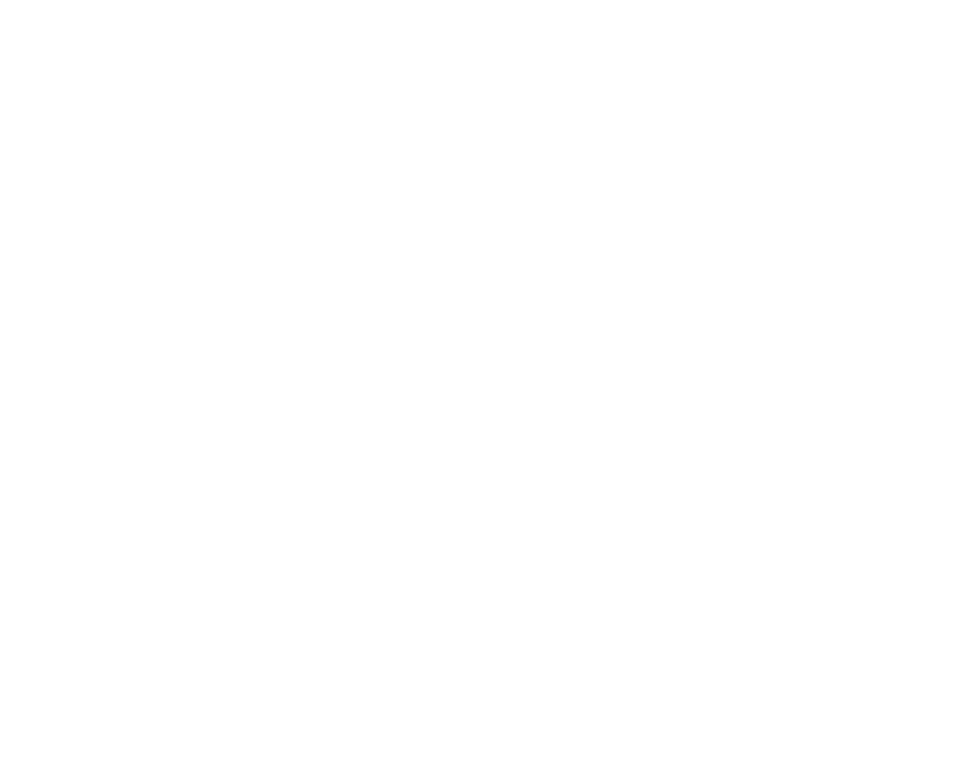
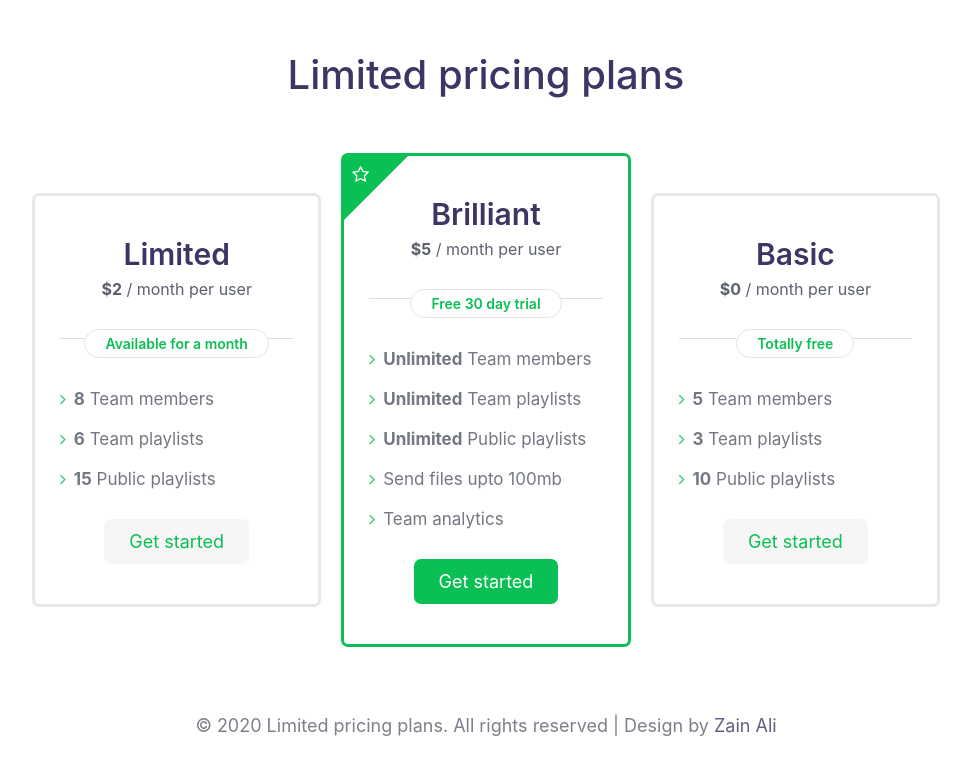
Before and after one commit to mumtaz-zain-brainx/priceing-plan-demo, a plain HTML site: page index.html in a window 1280 px wide. Shown: the whole page, without its empty margins (154-1125 px from the left). Drawn offline with Linux system fonts and the light colour scheme.

Commit message:
Task Completed

```diff
--- a/index.html
+++ b/index.html
@@ -4,9 +4,119 @@
     <meta charset="UTF-8">
     <meta http-equiv="X-UA-Compatible" content="IE=edge">
     <meta name="viewport" content="width=device-width, initial-scale=1.0">
+
+    <!-- Font Awesome icons link -->
+    <link rel="stylesheet" href="https://cdnjs.cloudflare.com/ajax/libs/font-awesome/4.7.0/css/font-awesome.min.css">
+
+    <!-- Css style file link -->
+    <link rel="stylesheet" href="styles.css">
+
     <title>Demo Task</title>
 </head>
 <body>
+    <section>
+        <!-- Heading -->
+        <h1>Limited pricing plans</h1>
 
+        <!-- Cards -->
+        <div class="wrapper">
+            <!-- Limited card start -->
+            <div class="card">
+                <div class="name">Limited</div>
+                <div class="price"><strong>$2</strong> / month per user</div>
+                <div class="trial">Available for a month</div>
+                <hr>
+                <ul>
+                    <li>
+                        <i class="fa fa-angle-right" aria-hidden="true"></i>
+                        <strong>8</strong>
+                        Team members
+                    </li>
+                    <li>
+                        <i class="fa fa-angle-right" aria-hidden="true"></i>
+                        <strong>6</strong>
+                        Team playlists
+                    </li>
+                    <li>
+                        <i class="fa fa-angle-right" aria-hidden="true"></i>
+                        <strong>15</strong>
+                        Public playlists
+                    </li>
+                </ul>
+                <button class="btn">Get started </button>
+            </div>
+            <!-- Limited card end -->
+
+            <!-- Brilliant card start -->
+            <div class="card mainCard">
+                <div class="badge"><i class="fa fa-star-o" aria-hidden="true" ></i></div>
+                <div class="name">Brilliant</div>
+                <div class="price"><strong>$5</strong> / month per user</div>
+                <div class="trial">Free 30 day trial</div>
+                <hr>
+                <ul>
+                    <li>
+                        <i class="fa fa-angle-right" aria-hidden="true"></i>
+                        <strong>Unlimited</strong>
+                        Team members
+                    </li>
+                    <li>
+                        <i class="fa fa-angle-right" aria-hidden="true"></i>
+                        <strong>Unlimited</strong>
+                        Team playlists
+                    </li>
+                    <li>
+                        <i class="fa fa-angle-right" aria-hidden="true"></i>
+                        <strong>Unlimited</strong>
+                        Public playlists
+                    </li>
+                    <li>
+                        <i class="fa fa-angle-right" aria-hidden="true"></i>
+                        Send files upto 100mb
+                    </li>
+                    <li>
+                        <i class="fa fa-angle-right" aria-hidden="true"></i>
+                        Team analytics
+                    </li>
+                </ul>
+                <button class="btn mainBtn">Get started </button>
+            </div>
+            <!-- Brilliant card end -->
+
+            <!-- Basic card start -->
+            <div class="card">
+                <div class="name">Basic</div>
+                <div class="price"><strong>$0</strong> / month per user</div>
+                <div class="trial">Totally free</div>
+                <hr>
+                <ul>
+                    <li>
+                        <i class="fa fa-angle-right" aria-hidden="true"></i>
+                        <strong>5</strong>
+                        Team members
+                    </li>
+                    <li>
+                        <i class="fa fa-angle-right" aria-hidden="true"></i>
+                        <strong>3</strong>
+                        Team playlists
+                    </li>
+                    <li>
+                        <i class="fa fa-angle-right" aria-hidden="true"></i>
+                        <strong>10</strong>
+                        Public playlists
+                    </li>
+                </ul>
+                <button class="btn">Get started </button>
+            </div>
+            <!-- Basic card end -->
+        </div>
+        <!-- Cards end -->
+
+        <!-- Footer -->
+        <footer class="copy-right text-center">
+            <p>© 2020 Limited pricing plans. All rights reserved | Design by <a href="https://github.com/mumtaz-zain-brainx" target="_blank">Zain Ali</a></p>
+        </footer>
+        <!-- Footer end -->
+    </section>
 </body>
 </html>
--- a/styles.css
+++ b/styles.css
@@ -0,0 +1,209 @@
+*{
+    padding: 0%;
+    margin: 0;
+    box-sizing: border-box;
+    font-family: -apple-system, BlinkMacSystemFont, "Segoe UI", Roboto, Oxygen-Sans, Ubuntu, Cantarell, "Helvetica Neue", sans-serif;
+}
+
+/* Variables */
+
+:root {
+    --primary-color: #0abf53;
+    --font-color: rgba(22, 28, 45, 0.7);
+    --bg-color: #fff;
+    --heading-color: #3b3663;
+}
+
+
+section{
+    min-height: 100vh;
+    justify-content: center;
+    display: grid;
+    grid-template-rows: 1fr auto 1fr;
+    align-items: center;
+    background: var(--bg-color);
+    padding: 40px;
+}
+
+
+/* Title  */
+
+h1{
+    text-align: center;
+    font-size: 40px;
+    font-weight: 500;
+    color: var(--heading-color);
+}
+
+
+/* Cards Styles  */
+
+.wrapper{
+    max-width: 928px;
+    margin: 45px auto;
+    align-items: center;
+    display: flex;
+    justify-content: center;
+}
+
+
+.card{
+    position: relative;
+    width: 350px;
+    background: var(--bg-color);
+    border: 3px solid #e8e8e8;
+    border-radius: 7px;
+    margin: 0 10px;
+    padding: 40px 25px;
+    text-align: center;
+    transition: .5s linear;
+}
+
+.mainCard{
+    border-color: var(--primary-color);
+}
+
+.badge{
+    width: 0;
+    height: 0;
+    border-style: solid;
+    border-width: 64px 64px 0 0;
+    border-color: var(--primary-color) transparent transparent transparent;
+    position: absolute;
+    left: 0;
+    top: 0;
+}
+
+.badge > i{
+    color: var(--bg-color);
+    position: absolute;
+    left: 8px;
+    top: -54px;
+    font-size: 18px;
+}
+
+.card:hover{
+    transform: translateY(-30px);
+}
+
+
+.name{
+    color: var(--heading-color);
+    font-size: 30px;
+    font-weight: 600;
+}
+
+.price{
+    margin-top: 7px;
+    margin-bottom: 10px;
+    color: var(--font-color);
+}
+
+.trial{
+    font-size: 14px;
+    font-weight: 600;
+    padding: 5px 20px 5px 20px;
+    color: var(--primary-color);
+    border: 1px solid #e4e4e4;
+    display: inline-block;
+    border-radius: 15px;
+    background-color: var(--bg-color);
+    position: relative;
+    bottom: -20px;
+}
+
+hr{
+    background-color: #dedede;
+    border: none;
+    height: 1px;
+}
+
+
+ul{
+    list-style: none;
+    padding: 0;
+    text-align: left;
+    margin-top: 50px;
+}
+
+ul li{
+    margin-bottom: 20px;
+    font-size: 17px;
+    color: var(--font-color);
+    opacity: .85;
+}
+
+li > i{
+    font-size: 18px;
+    color: var(--primary-color);
+    margin-right: 3px;
+}
+
+
+.btn{
+    border: none;
+    outline: none;
+    font-size: 18px;
+    margin-top: 10px;
+    color: var(--primary-color);
+    background: rgba(170, 170, 170, 0.1);
+    padding: 12px 25px;
+    border-radius: 7px;
+    cursor: pointer;
+}
+
+.mainBtn{
+    background: var(--primary-color);
+    color: var(--bg-color);
+}
+
+.btn:hover{
+    background: var(--primary-color);
+    color: var(--bg-color);
+}
+
+/* Footer Styles  */
+
+footer{
+    padding: 0 10px;
+    text-align: center;
+}
+
+footer p{
+    font-size: 18px;
+    line-height: 28px;
+    color: var(--font-color);
+    opacity: .8;
+}
+
+footer a{
+    color: var(--heading-color);
+    text-decoration: none;
+}
+
+footer a:hover{
+    color: var(--primary-color);
+}
+
+/* Responsive Media Queries  */
+
+@media screen and (max-width:990px) {
+    .wrapper{
+        display: grid;
+        grid-template-columns: 1fr 1fr;
+    }
+}
+
+@media screen and (max-width:736px) {
+    h1{
+        font-size: 35px;
+    }
+    .wrapper{
+        display: grid;
+        grid-template-columns: 1fr;
+        gap: 40px;
+    }
+    .card{
+        width: 340px;
+    }
+}
```
